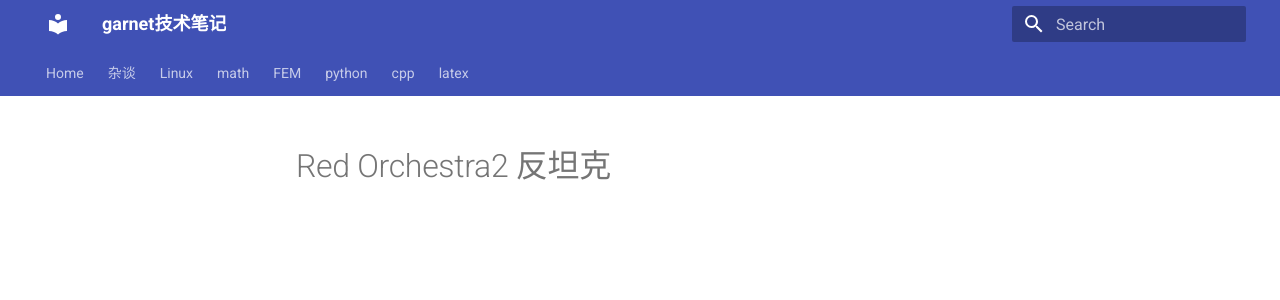
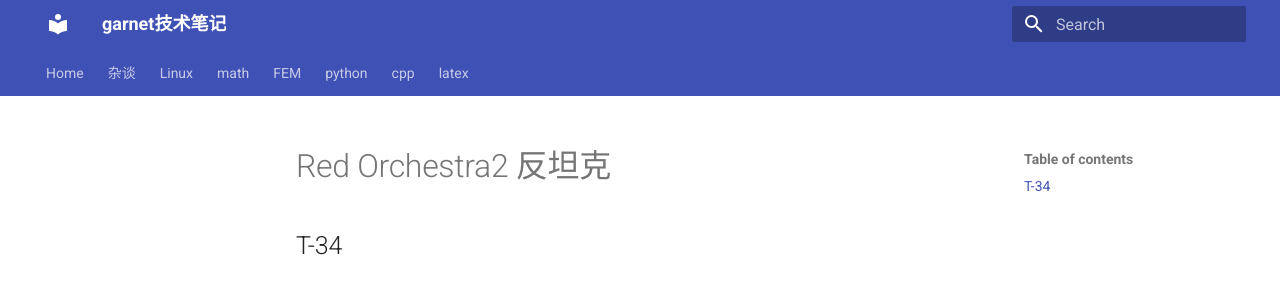
Before and after one commit to ymma98/technotes, an MkDocs documentation site: the page built from docs/娱乐/RO2反坦克.md, in a window 1280 px wide. Shown: the top 300 px of the page. Built offline with MkDocs 1.6.1 and Material for MkDocs 9.7.7, drawn with Linux system fonts in a browser that asks for light colours.

Commit message:
docs/娱乐/RO2反坦克.md updated from https://stackedit.cn/

```diff
--- a/docs/娱乐/RO2反坦克.md
+++ b/docs/娱乐/RO2反坦克.md
@@ -1,6 +1,10 @@
 # Red Orchestra2 反坦克
+
+## T-34
+
+
 
 
 <!--stackedit_data:
-eyJoaXN0b3J5IjpbLTE4OTQwMzkyMjddfQ==
+eyJoaXN0b3J5IjpbMTY2NzEwODUyNV19
 -->
```
